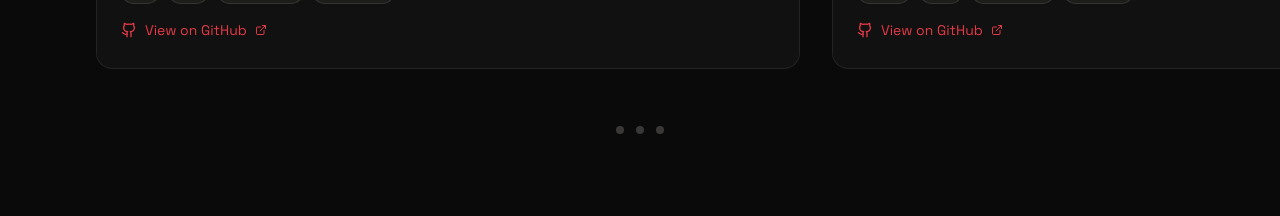
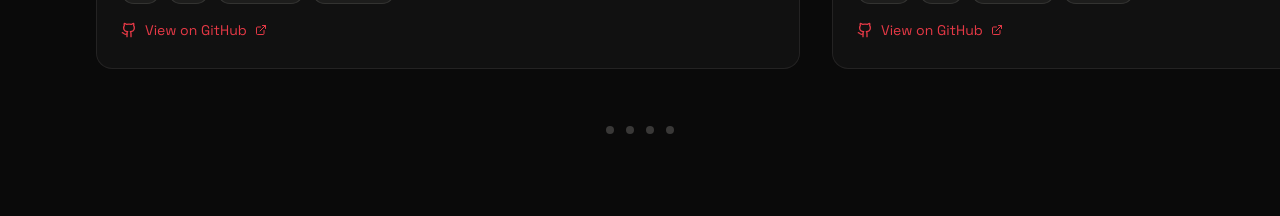
Before and after one commit to jisjohnsajan/portifolio-v2, a Next.js app: page / in a window 1280 px wide. Shown: the part 3240-3456 px from the top of the page. Built offline with nearby package versions, Linux system fonts and the light colour scheme.

Commit message:
Update ProjectsSection.tsx
Added a new project 'Portfolio V2' with details including title, subtitle, description, image, GitHub link, and tags.

```diff
--- a/src/components/portfolio/ProjectsSection.tsx
+++ b/src/components/portfolio/ProjectsSection.tsx
@@ -40,6 +40,15 @@ const projects: Project[] = [
     image: '/unifit.jpg',
     github: 'https://github.com/jisjohnsajan/UniFit-Platfrom',
     tags: ['NFC', 'IoT', 'Full Stack', 'Automation'],
+  },
+  {
+  title: 'Portfolio V2',
+  subtitle: 'Personal Portfolio Website',
+  description:
+    'A responsive and interactive personal portfolio featuring smooth scroll animations, custom cursor, certificate lightbox, and a dark recruiter-focused design built with modern web technologies.',
+  image: '/portifolio-v2.jpg',
+  github: 'https://github.com/jisjohnsajan/portifolio-v2',
+  tags: ['Next.js', 'GSAP', 'TypeScript', 'Tailwind'],
   },
 ];
 
```
